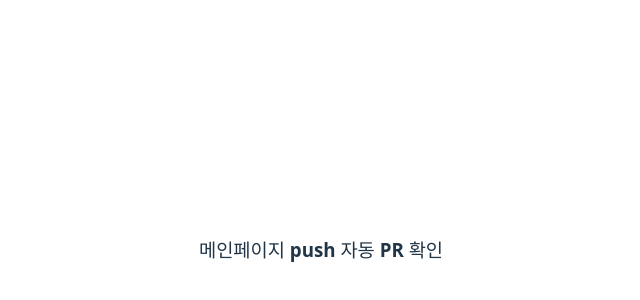
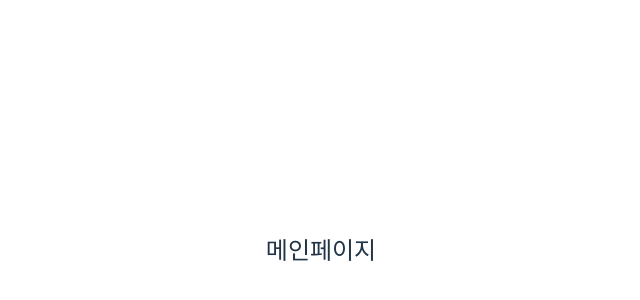
Before and after one commit to goentvy/CarPick, a React app in the folder frontend/: page / in a window 1280 px wide. Shown: the part 150-450 px from the top of the page, without its empty margins (319-959 px from the left). Built offline with nearby package versions, Linux system fonts and the light colour scheme; the HTML template or start-up script is replaced by a standard one.

Commit message:
PR test components & pages add

```diff
--- a/frontend/src/App.jsx
+++ b/frontend/src/App.jsx
@@ -4,7 +4,7 @@ function App() {
   return (
     <>
       <div>
-        <h3>메인페이지 push 자동 PR 확인</h3>
+        <h2>메인페이지</h2>
       </div>
     </>
   )
```
Also changed, not shown: frontend/src/components/index.jsx (added, +11 -0 lines), frontend/src/pages/index.jsx (added, +11 -0 lines).
